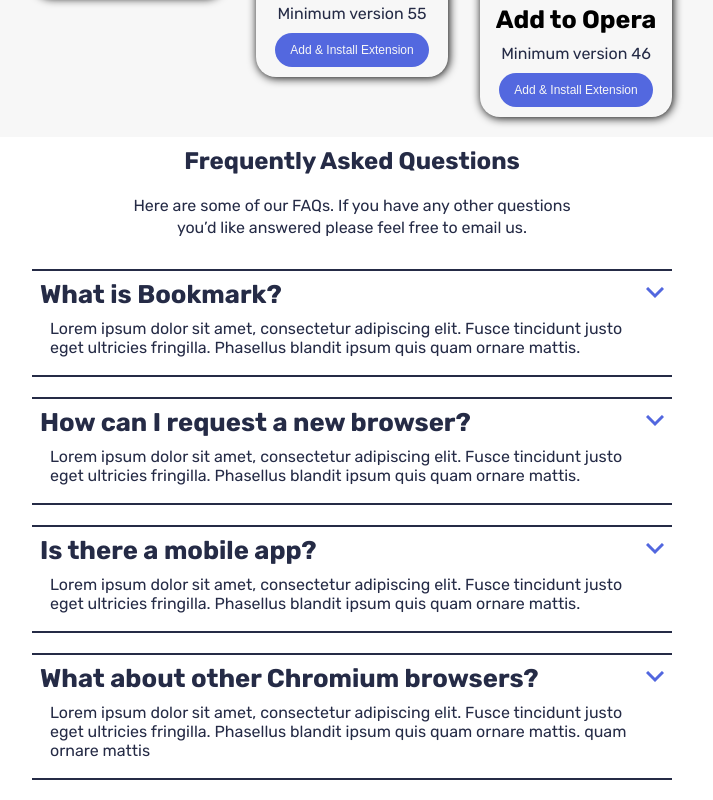
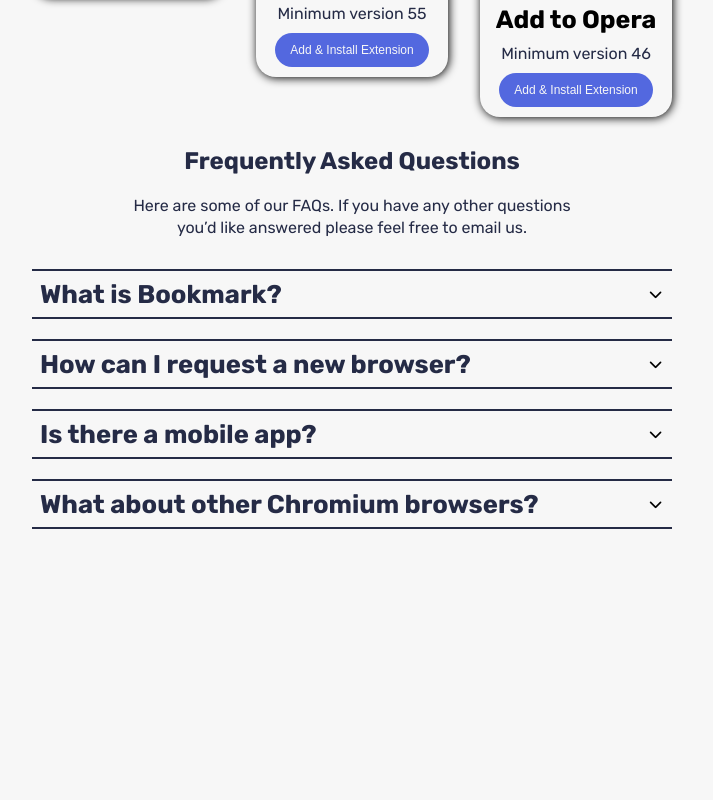
Before and after one commit to ygorhslima/bookmark-landing-page, a React (Vite) app in the folder bookmark-landing-page/: page / in a window 1280 px wide. Shown: the part 1883-2683 px from the top of the page, without its empty margins (288-1001 px from the left). After the commit the page ends 2432 px from the top, so only its background shows below. Built offline with nearby package versions, Linux system fonts and the light colour scheme.

Commit message:
terminando o aside

```diff
--- a/bookmark-landing-page/index.html
+++ b/bookmark-landing-page/index.html
@@ -4,6 +4,7 @@
     <meta charset="UTF-8" />
     <link rel="icon" type="image/svg+xml" href="/vite.svg" />
     <meta name="viewport" content="width=device-width, initial-scale=1.0" />
+    <link rel="stylesheet" href="https://cdnjs.cloudflare.com/ajax/libs/font-awesome/7.0.1/css/all.min.css" integrity="sha512-2SwdPD6INVrV/lHTZbO2nodKhrnDdJK9/kg2XD1r9uGqPo1cUbujc+IYdlYdEErWNu69gVcYgdxlmVmzTWnetw==" crossorigin="anonymous" referrerpolicy="no-referrer" />
     <title>bookmark landing page</title>
   </head>
   <body>
--- a/bookmark-landing-page/src/components/AsideQuestions.jsx
+++ b/bookmark-landing-page/src/components/AsideQuestions.jsx
@@ -1,28 +1,31 @@
 import "../estilos/questions.css"
-import ArrowButton from '../images/icon-arrow.svg'
+import { useState } from "react"
 export default function AsideQuestions(){
     const lista = [
         {
             "title":"What is Bookmark?",
-            "arrowButton":ArrowButton,
             "description":"Lorem ipsum dolor sit amet, consectetur adipiscing elit. Fusce tincidunt justo eget ultricies fringilla. Phasellus blandit ipsum quis quam ornare mattis."
         },
         {
             "title":"How can I request a new browser?",
-            "arrowButton":ArrowButton,
             "description":"Lorem ipsum dolor sit amet, consectetur adipiscing elit. Fusce tincidunt justo eget ultricies fringilla. Phasellus blandit ipsum quis quam ornare mattis."
         },
         {
             "title":"Is there a mobile app?",
-            "arrowButton":ArrowButton,
             "description":"Lorem ipsum dolor sit amet, consectetur adipiscing elit. Fusce tincidunt justo eget ultricies fringilla. Phasellus blandit ipsum quis quam ornare mattis."
         },
         {
             "title":"What about other Chromium browsers?",
-            "arrowButton":ArrowButton,
             "description":"Lorem ipsum dolor sit amet, consectetur adipiscing elit. Fusce tincidunt justo eget ultricies fringilla. Phasellus blandit ipsum quis quam ornare mattis. quam ornare mattis"
         }
     ]
+
+    const [ativo,setAtivo]=useState(null)
+
+
+    const inverterArrowButton =(isOpen)=>{return isOpen ? <i class='fa-solid fa-chevron-up'></i> : <i class='fa-solid fa-chevron-down'></i>}
+    const handleToggle = (index)=>{setAtivo(ativo === index ? null : index)}
+
     return(
         <aside className="container-question">
             <div className="content">
@@ -33,20 +36,25 @@ export default function AsideQuestions(){
             </div>
             <div className="list-questions">
                 {
-                    lista.map(({title,arrowButton,description},index)=>(
+                    lista.map(({title,description},index)=>{
+                        const isOpen = ativo === index
+                        return(
                             <div className="item" key={index}>
                                 <div className="item-topic">
                                     <h2>{title}</h2>
-                                <button className="btn_arrow">
-                                    <img src={arrowButton} onClick={()=>{
-                                    }}/>
+                                    <button className="btn_arrow" onClick={()=>{handleToggle(index)}}>
+                                        {inverterArrowButton(isOpen)}
                                     </button>
                                 </div>
+
+                               {isOpen && (
                                 <div className="container-description">
                                     <p>{description}</p>
                                 </div>
+                                )}
                             </div>
-                    ))
+                        )
+                    })
                 }
             </div>
         </aside>
--- a/bookmark-landing-page/src/estilos/questions.css
+++ b/bookmark-landing-page/src/estilos/questions.css
@@ -11,7 +11,6 @@
     align-items: center;
     justify-content: center;
     color: var(--Blue950);
-    background-color: white;
 }
 .container-question .content{
     display: flex;
@@ -33,6 +32,7 @@
     padding: 8px;
     margin: 10px;
     width: 100%;
+    transition: 0.8s;
 }
 
 .list-questions .item .item-topic{
@@ -42,18 +42,25 @@
 }
 .list-questions .item .item-topic h2{
     font-size: 1.6em;
+    transition: 0.7s;
 }
+
+.list-questions .item .item-topic h2:hover{
+    color: var(--Red400);
+}
+
 .list-questions .item .item-topic .btn_arrow{
     border: none;
     background: none;
     cursor: pointer;
 }
+.list-questions .item .item-topic .btn_arrow img:hover{
+    color: var(--Red400);
+}
+
 .container-description{
     display: flex;
     flex-direction: column;
     align-items: flex-start;
     margin: 10px;
 }
-.container-description p{
-
-}
```
Lines whose indentation alone changed are shown as unchanged.
